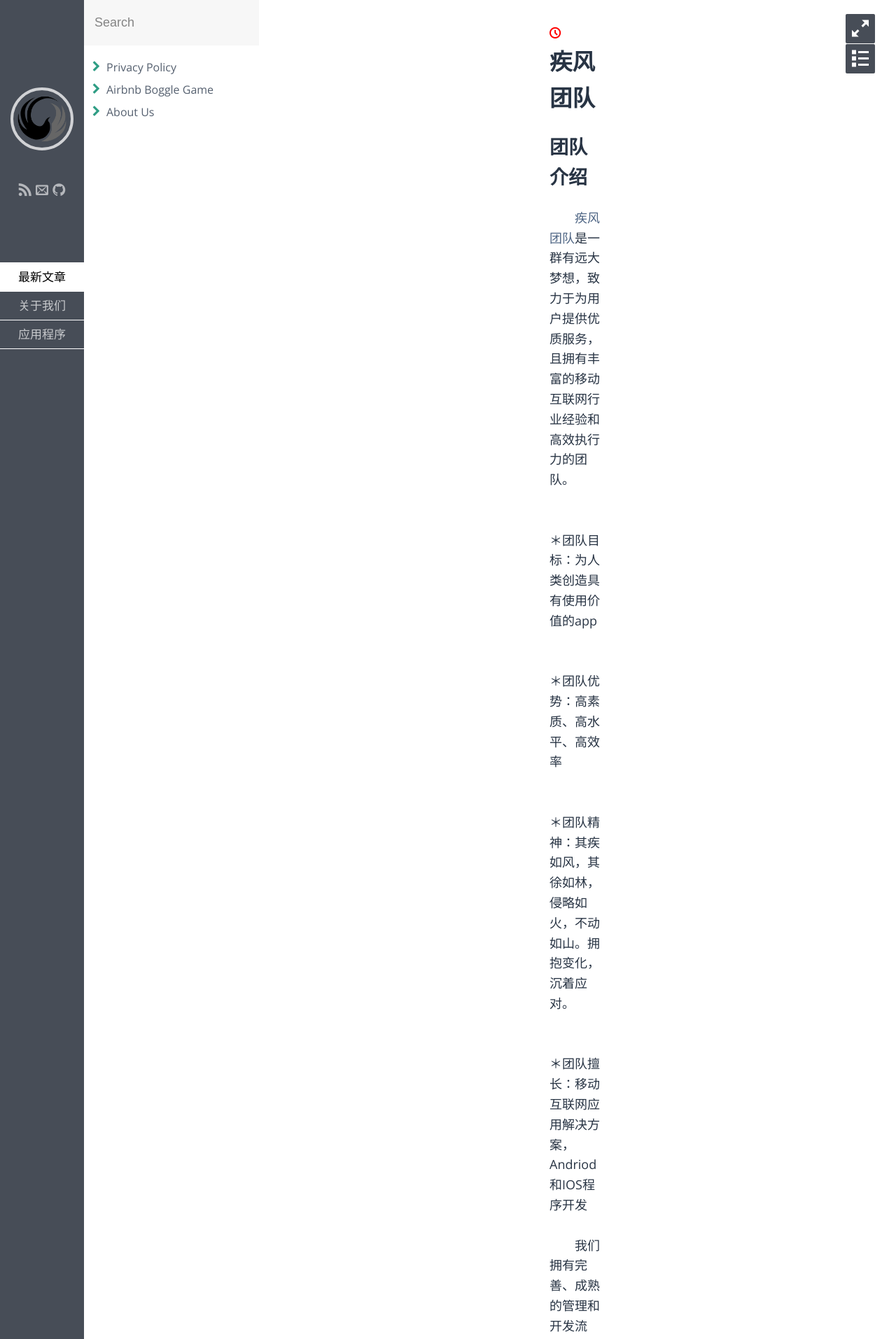
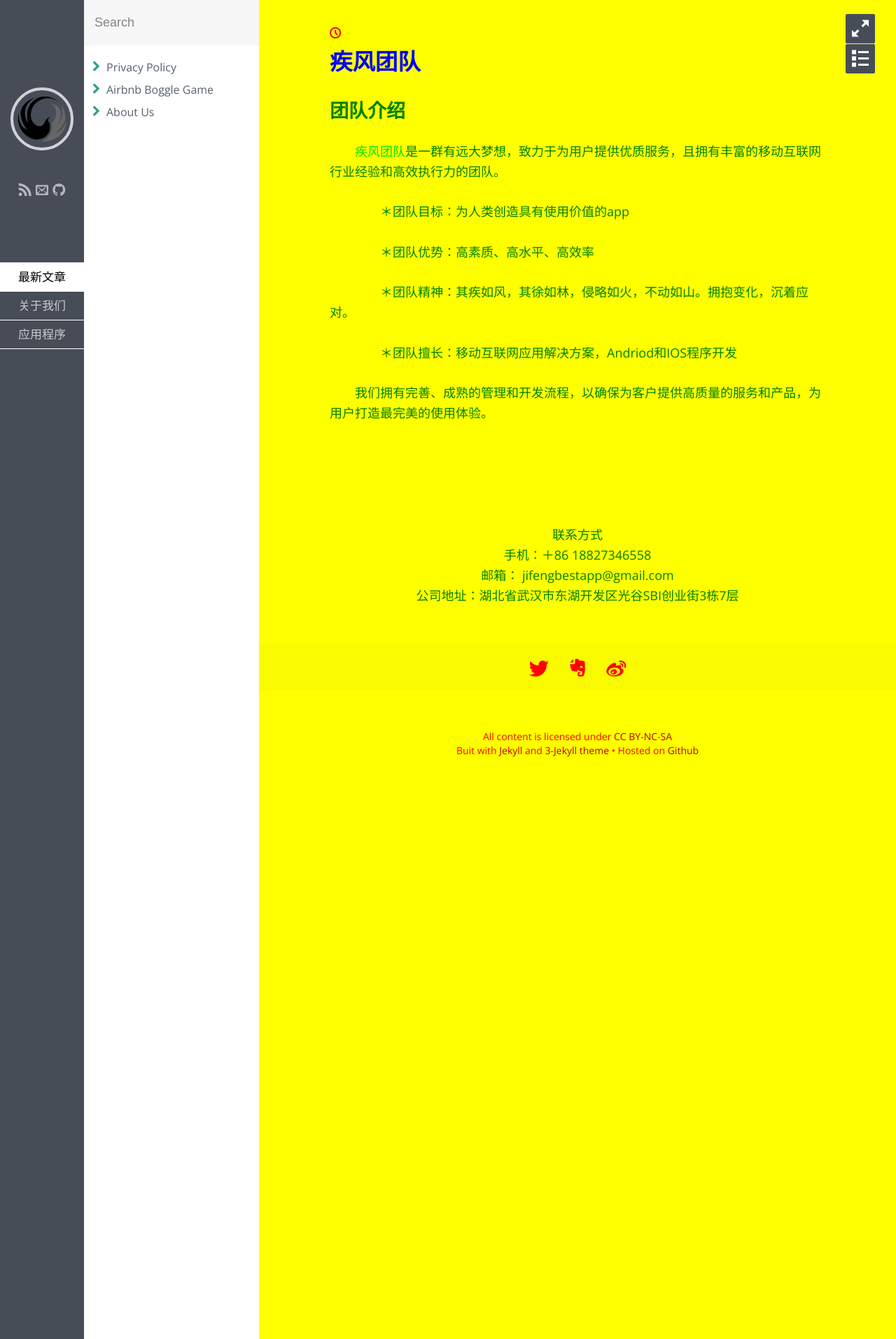
Before and after one commit to BestJiFeng/BestJiFeng.github.io, a Jekyll site: the page built from index.md, in a window 1280 px wide. Shown: the top 1914 px of the page at 70% size. Built offline with Jekyll 4.4.1, drawn with Linux system fonts in a browser that asks for light colours; some web fonts are replaced.

Commit message:
Update main.sass

```diff
--- a/css/main.sass
+++ b/css/main.sass
@@ -70,18 +70,18 @@ $toc-bullet-read: $toc-color
 $sidebar-width: $sidebar-left-width + $sidebar-right-width
 
 // # Post
-$post-max-width: 100px
+$post-max-width: 800px
 $post-width-at-3-columns: 80%
 $post-width-at-1-column: 720px
 
 $post-meta-color: red
 
-$post-title-color: #283444
-$post-text-color: #283444
+$post-title-color: blue
+$post-text-color: green
 $post-link-color: lighten($post-text-color, 20%)
 $post-link-hover-color: $gradient-end
 
-$post-bg: #FFFFFF
+$post-bg: yellow
 
 $post-img-border-color: darken($post-bg, 4%)
 $post-img-border-width: 4px
@@ -90,7 +90,7 @@ $post-code-inline-color: lighten($post-text-color, 10%)
 $post-code-inline-bg: darken($post-bg, 10%)
 $post-code-font: 'Droid Sans Mono', monospace
 
-$post-code-block-bg: #282a36
+$post-code-block-bg: #000000
 
 $post-font-size: 18px
 $post-line-height: 1.6
```
